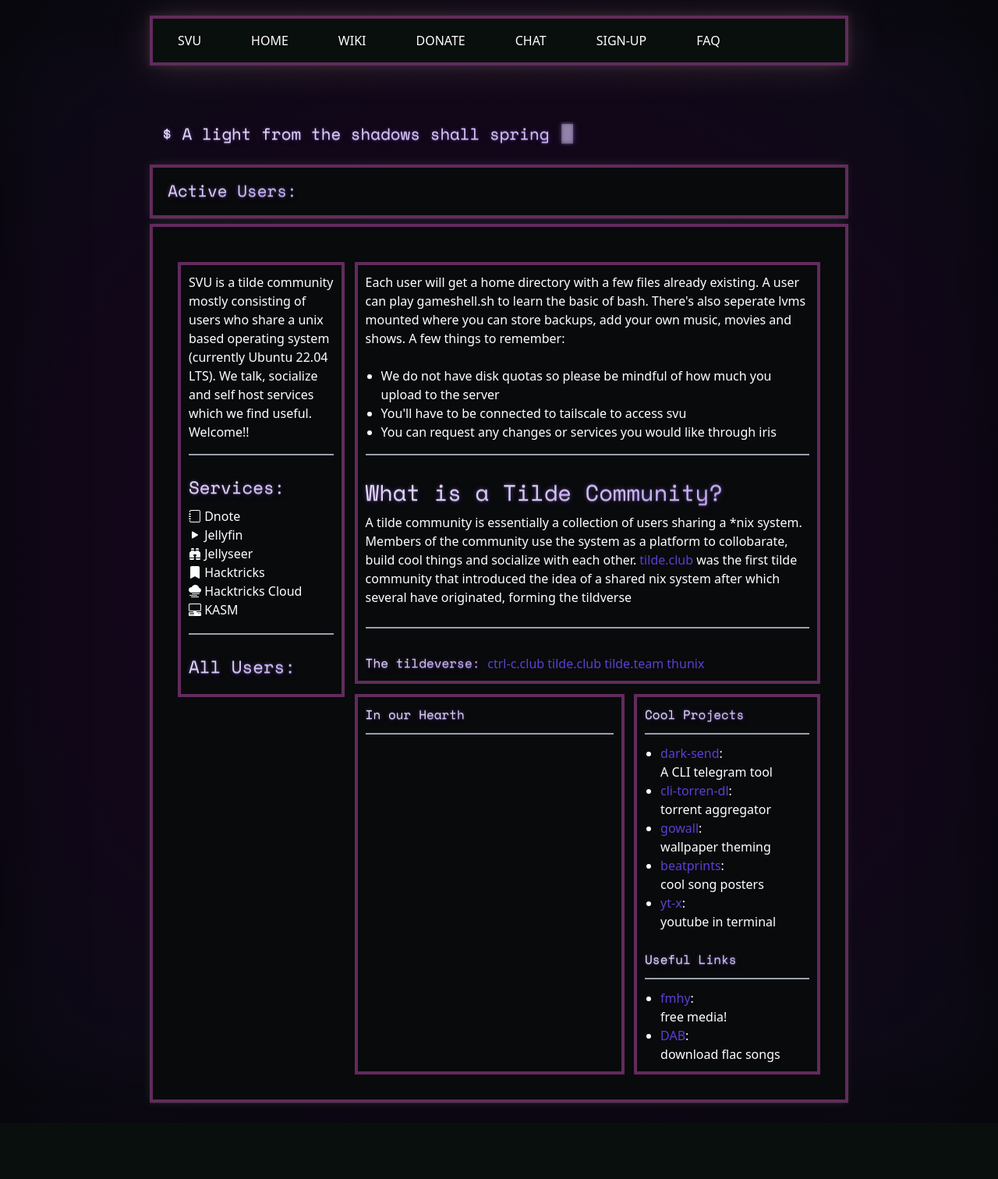
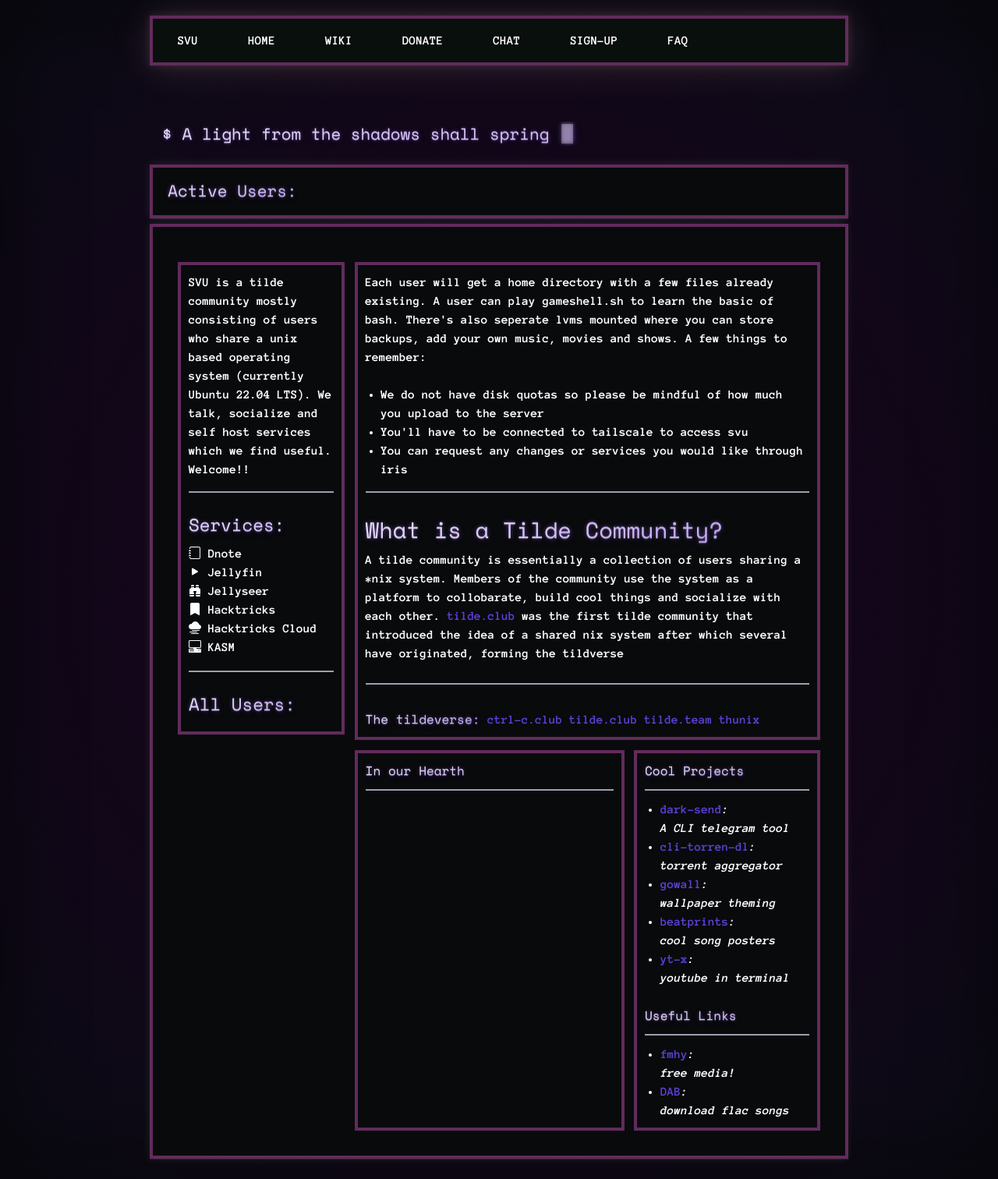
Before and after one commit to Viridescent7/svu_dashboard, a Django app: page / in a window 1280 px wide. Shown: the whole page at 78% size. Before the commit the page ends 1415 px from the top, so only its background shows below. Run offline with Django 4.2, Linux system fonts and the light colour scheme.

Commit message:
changed body font

```diff
--- a/home/static/css/styles.css
+++ b/home/static/css/styles.css
@@ -1,4 +1,9 @@
 @import url('https://fonts.googleapis.com/css2?family=Space+Mono&display=swap');
+@import url('https://fonts.googleapis.com/css2?family=Anonymous+Pro:wght@400;700&display=swap');
+@import url('https://fonts.googleapis.com/css2?family=Anonymous+Pro:ital,wght@0,400;0,700;1,400;1,700&display=swap');
+
+/* @import url('https://fonts.googleapis.com/css2?family=Source+Code+Pro&display=swap');
+@import url('https://fonts.googleapis.com/css2?family=Inconsolata&display=swap'); */
 
 html, body {
   background: radial-gradient(
@@ -9,6 +14,8 @@
   margin: 0;
   padding: 0;
   box-shadow: inset 0 0 100px rgba(0, 0, 0, 0.5);
+  font-family: 'Anonymous Pro', monospace;
+  font-weight: 550;
 }
 
 @keyframes flicker {
@@ -54,7 +61,7 @@
     color: #5D3FD3;
 }
 
-a:hover, a:focus {
+a:hover {
   color: #FF00FF; /* Neon Blue hover */
   text-shadow: 0 0 6px #FF00FF, 0 0 10px #FF00FF;
 }
@@ -86,6 +93,7 @@
 
 #navbar a:hover {
    background: linear-gradient(145deg, #2b2b2b, #1a1a1a);
+   text-shadow: none;
 }
 
 @media (prefers-reduced-motion: no-preference) {
@@ -249,6 +257,13 @@
 #projects ul {
   list-style-type: disc;
   margin-left: 20px;
+  font-family: 'Anonymous Pro', monospace;
+  font-style: italic;
+}
+
+#projects a {
+  font-family: 'Anonymous Pro', monospace;
+  font-style: normal;
 }
 
 #projects ul.custom li::before {
```
